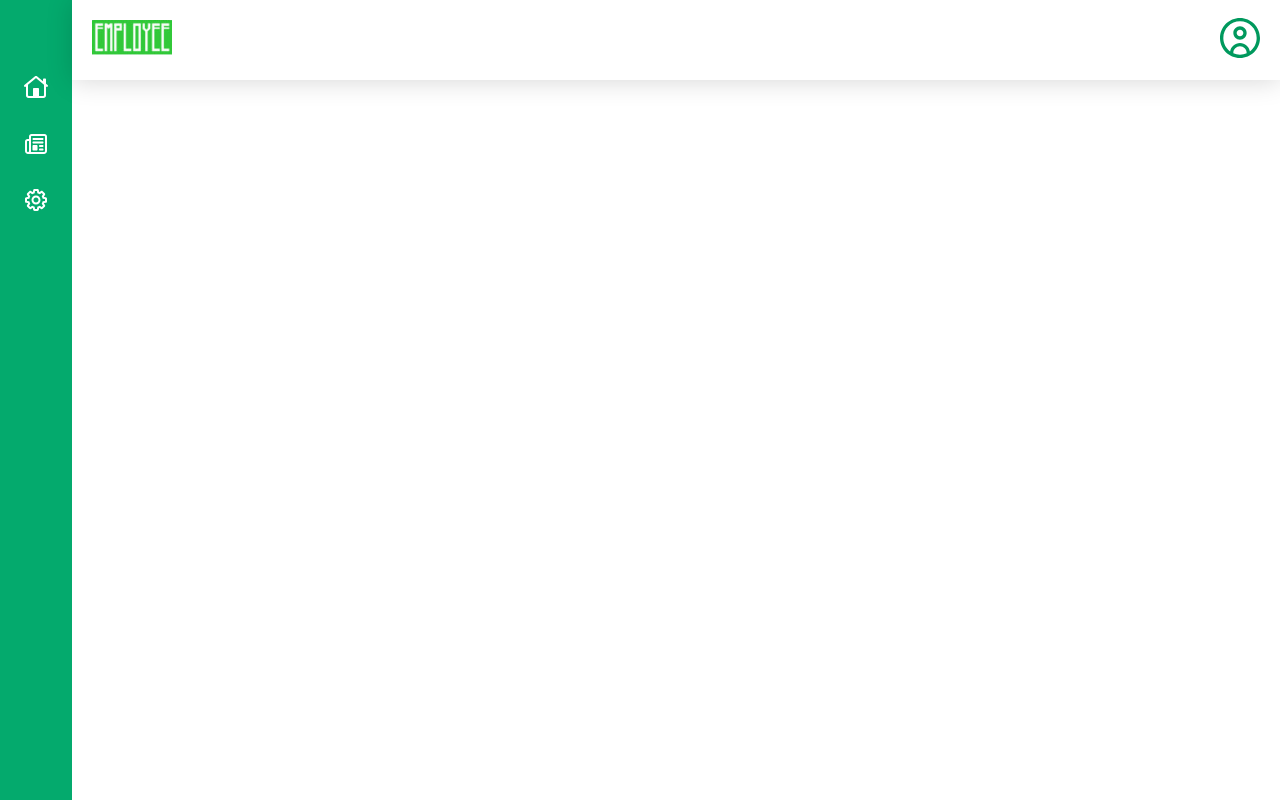
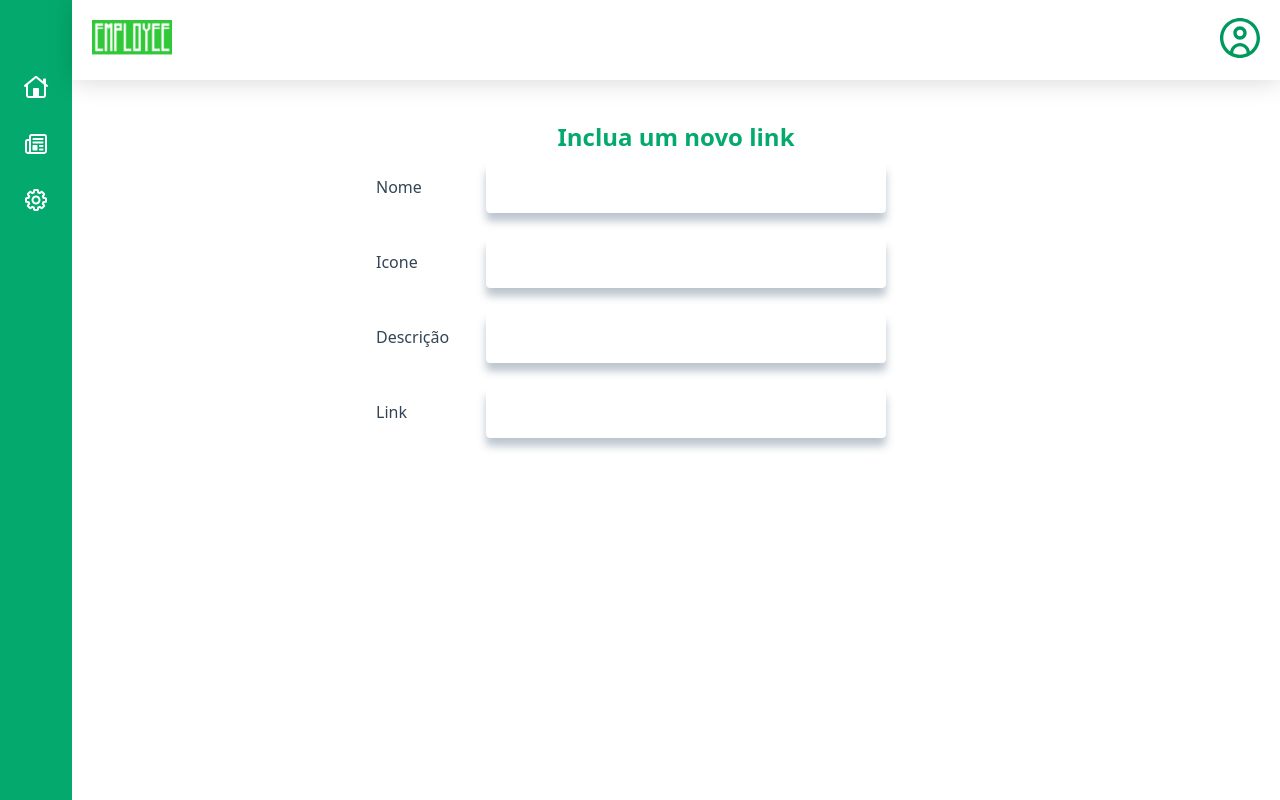
Before and after one commit to RangelGs-dev/employee_app, a Vue app: page /add-card-link in a window 1280 px wide. Before the commit this address had no page. Built offline with nearby package versions, Linux system fonts and the light colour scheme.

Commit message:
adicionado view AddCardLinkView

```diff
--- a/src/components/LoginCriar.vue
+++ b/src/components/CreateLogin.vue
@@ -4,7 +4,7 @@
 
 <script>
 export default {
-  name: "LoginCriar",
+  name: "CreateLogin",
 };
 </script>
 <style>
--- /dev/null
+++ b/src/components/LinkForm.vue
@@ -0,0 +1,44 @@
+<template>
+  <div class="form-content">
+    <form>
+      <label for="title">Nome</label>
+      <input id="title" name="title" type="text" v-model="title" />
+      <label for="iconPath">Icone</label>
+      <input id="iconPath" name="iconPath" type="text" v-model="iconPath" />
+      <label for="description">Descrição</label>
+      <input
+        id="description"
+        name="description"
+        type="text"
+        v-model="description"
+      />
+      <label for="link">Link</label>
+      <input id="link" name="link" type="text" v-model="link" />
+    </form>
+  </div>
+</template>
+
+<script>
+export default {};
+</script>
+<style scoped>
+form-content {
+  display: grid;
+}
+
+form {
+  display: grid;
+  grid-template-columns: 100px 1fr;
+  gap: 10px; /* Espaçamento entre colunas */
+  align-items: baseline;
+  margin: 0 auto;
+  max-width: 600px;
+  box-sizing: border-box;
+}
+
+input {
+  width: 100%;
+  max-width: 400px;
+  box-shadow: 0 8px 8px rgba(30, 60, 90, 0.3);
+}
+</style>
--- a/src/components/SideBar.vue
+++ b/src/components/SideBar.vue
@@ -7,6 +7,7 @@
         v-on:click="openSidebarWidth"
         v-bind:class="{ widthWhenOpen: sidebarOpen }"
       >
+        <router-link to="/" class="router-nav">
           <a class="nav-link" href="#">
             <img
               class="icon"
@@ -15,12 +16,14 @@
             />
             <span v-bind:class="{ display: displayNone }">Home</span>
           </a>
+        </router-link>
       </div>
       <div
         class="nav-item"
         v-on:click="openSidebarWidth"
         v-bind:class="{ widthWhenOpen: sidebarOpen }"
       >
+        <router-link to="/noticias" class="router-nav">
           <a class="nav-link" href="#">
             <img
               class="icon"
@@ -29,12 +32,14 @@
             />
             <span v-bind:class="{ display: displayNone }">Noticias</span>
           </a>
+        </router-link>
       </div>
       <div
         class="nav-item"
         v-on:click="openSidebarWidth"
         v-bind:class="{ widthWhenOpen: sidebarOpen }"
       >
+        <router-link to="/add-card-link" class="router-nav">
           <a class="nav-link" href="#">
             <img
               class="icon"
@@ -43,6 +48,7 @@
             />
             <span v-bind:class="{ display: displayNone }">Settings</span>
           </a>
+        </router-link>
       </div>
       <!-- </ul> -->
     </nav>
@@ -151,6 +157,10 @@ export default {
   }
 }
 
+.router-nav {
+  text-decoration: none;
+}
+
 .nav-link span {
   margin-left: 0.75rem;
 }
--- a/src/router/index.js
+++ b/src/router/index.js
@@ -1,6 +1,7 @@
 import { createRouter, createWebHistory } from "vue-router";
 import HomeView from "../views/HomeView.vue";
 import LoginView from "@/views/LoginView.vue";
+import AddCardLinkView from "@/views/AddCardLinkView.vue";
 
 const routes = [
   {
@@ -12,6 +13,11 @@ const routes = [
     path: "/login",
     name: "login",
     component: LoginView,
+  },
+  {
+    path: "/add-card-link",
+    name: "add-card-link",
+    component: AddCardLinkView,
   },
   {
     path: "/about",
--- a/src/store/index.js
+++ b/src/store/index.js
@@ -1,13 +1,14 @@
+import { api } from "@/services.js";
 import { createStore } from "vuex";
 
 export default createStore({
   state: {
     login: false,
-    usuario: {
+    user: {
       id: "",
       name: "",
       email: "",
-      senha: "",
+      password: "",
     },
   },
   getters: {},
@@ -15,7 +16,17 @@ export default createStore({
     UPDATE_LOGIN(state, payload) {
       state.login = payload;
     },
+    UPDATE_USER(state, payload) {
+      state.user = payload;
+    },
   },
-  actions: {},
+  actions: {
+    getUser(context, payload) {
+      api.get(`/usuario/${payload}`).then((response) => {
+        context.commit("UPDATE_USER", response.data);
+        context.commit("UPDATE_LOGIN", true);
+      });
+    },
+  },
   modules: {},
 });
--- /dev/null
+++ b/src/views/AddCardLinkView.vue
@@ -0,0 +1,24 @@
+<template>
+  <section>
+    <h2>Inclua um novo link</h2>
+    <LinkForm />
+  </section>
+</template>
+
+<script>
+import LinkForm from "@/components/LinkForm.vue";
+export default {
+  name: "AddCardLinkView",
+  components: {
+    LinkForm,
+  },
+};
+</script>
+<style scoped>
+h2 {
+  text-align: center;
+  margin-top: 40px;
+  margin-bottom: 10px;
+  color: #04aa6d;
+}
+</style>
--- a/src/views/LoginView.vue
+++ b/src/views/LoginView.vue
@@ -12,16 +12,16 @@
         v-model="login.password"
       />
       <button class="btn" v-on:click.prevent="logar">Entrar</button>
-      <LoginCriar />
+      <CreateLogin />
     </form>
   </section>
 </template>
 <script>
-import LoginCriar from "@/components/LoginCriar.vue";
+import CreateLogin from "@/components/CreateLogin.vue";
 export default {
   name: "LoginView",
   components: {
-    LoginCriar,
+    CreateLogin,
   },
   data() {
     return {
@@ -33,7 +33,7 @@ export default {
   },
   methods: {
     logar() {
-      this.$store.commit("UPDATE_LOGIN", true);
+      this.$store.dispatch("getUser", this.login.email);
     },
   },
 };
```
Lines whose indentation alone changed are shown as unchanged.
